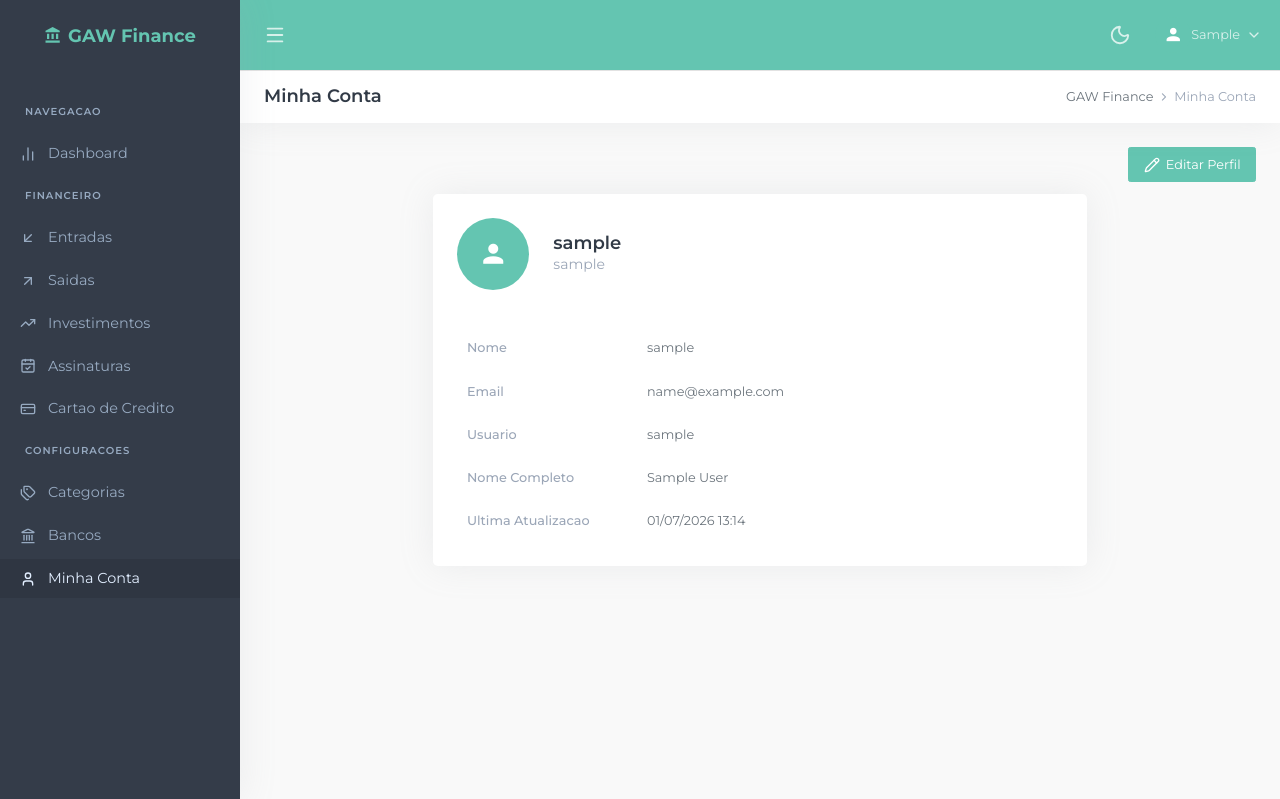
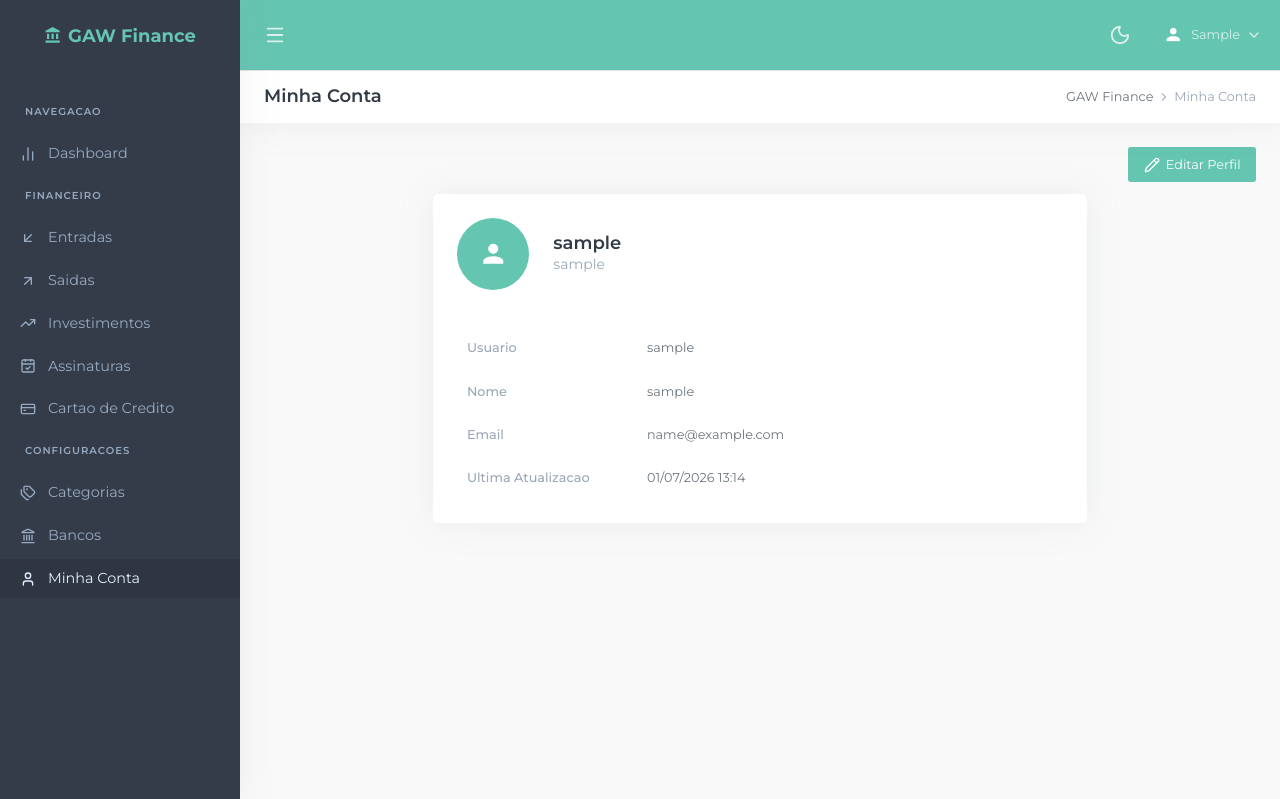
Before and after one commit to guilhermeAndrade07/gaw-finance, a Django app: page /accounts/list/ in a window 1280 px wide. Shown: the top 799 px of the page. Run offline with Django 5.2, Linux system fonts and the light colour scheme; the visitor is signed in with stand-in values (Sample User, id 1); data comes from the database, SQL or seed files in the repository; data that the repository does not hold is empty; some libraries are stand-ins or nearby versions.

Commit message:
remove name complete is account list

```diff
--- a/accounts/templates/account_list.html
+++ b/accounts/templates/account_list.html
@@ -45,26 +45,16 @@
           <table class="table table-borderless mb-0">
             <tbody>
               <tr>
+                <td class="text-muted fw-medium">Usuario</td>
+                <td>{{ account.user.username }}</td>
+              </tr>
+              <tr>
                 <td class="text-muted fw-medium" style="width: 180px;">Nome</td>
                 <td>{{ account.name }}</td>
               </tr>
               <tr>
                 <td class="text-muted fw-medium">Email</td>
                 <td>{{ account.user.email|default:"-" }}</td>
-              </tr>
-              <tr>
-                <td class="text-muted fw-medium">Usuario</td>
-                <td>{{ account.user.username }}</td>
-              </tr>
-              <tr>
-                <td class="text-muted fw-medium">Nome Completo</td>
-                <td>
-                  {% if account.user.first_name or account.user.last_name %}
-                    {{ account.user.first_name }} {{ account.user.last_name }}
-                  {% else %}
-                    -
-                  {% endif %}
-                </td>
               </tr>
               <tr>
                 <td class="text-muted fw-medium">Ultima Atualizacao</td>
```
